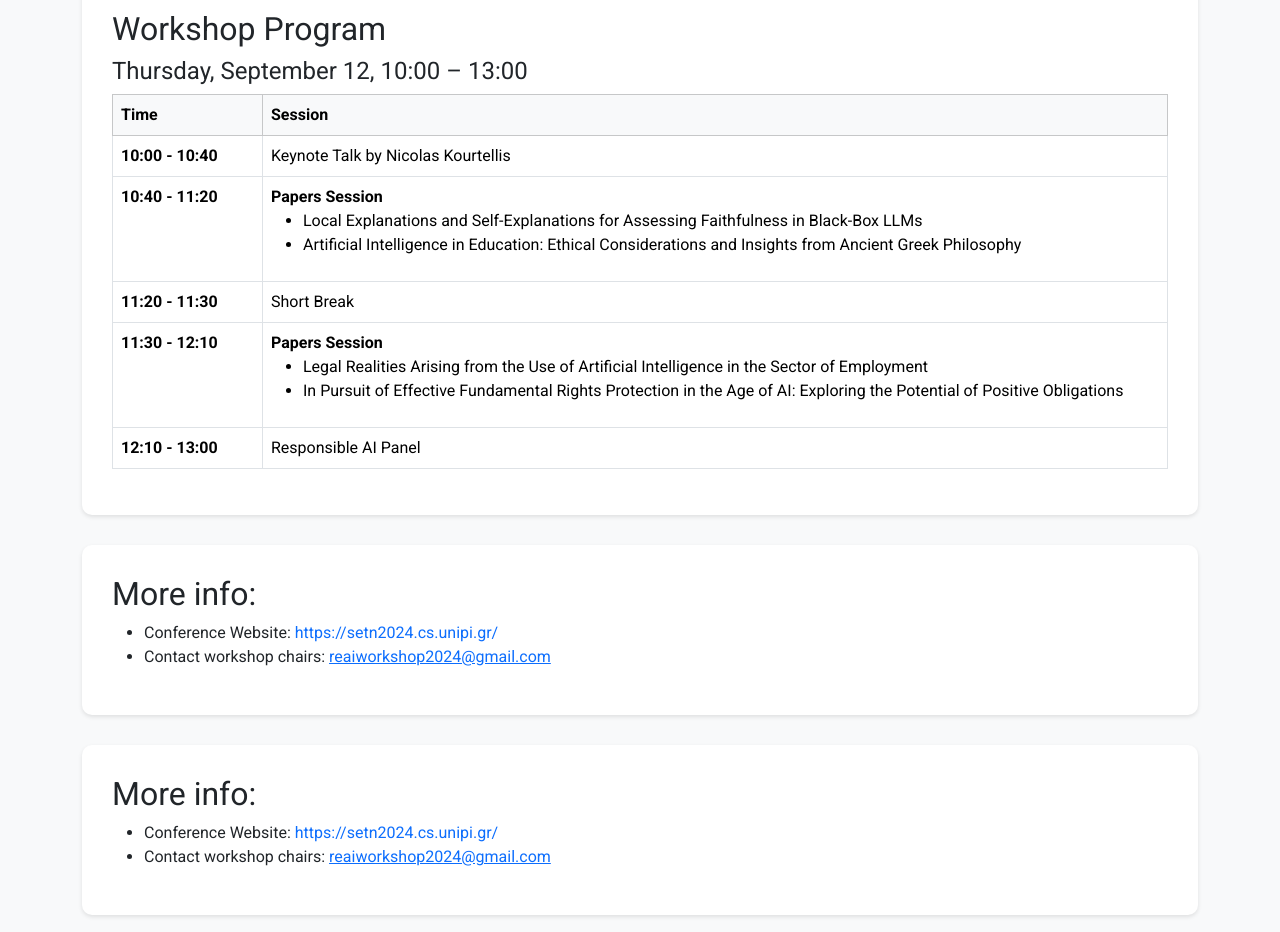
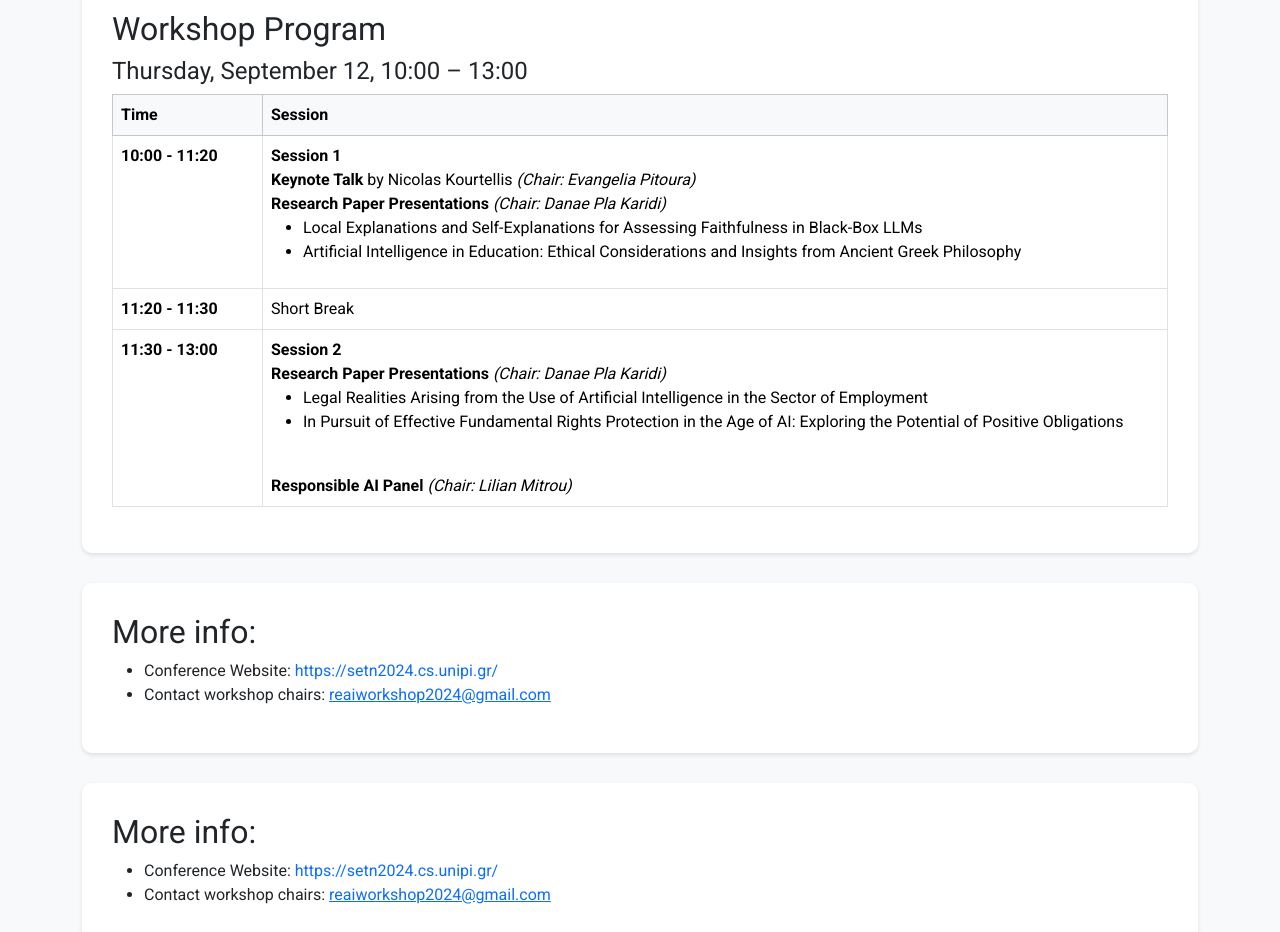
Before and after one commit to ReAI24/ReAI, a plain HTML site: page index.html in a window 1280 px wide. Shown: the part 5160-6092 px from the top of the page. Drawn offline with nearby package versions, Linux system fonts and the light colour scheme.

Commit message:
Update index.html

```diff
--- a/index.html
+++ b/index.html
@@ -325,13 +325,11 @@
         </thead>
         <tbody>
             <tr>
-                <td><strong>10:00 - 10:40</strong></td>
-                <td>Keynote Talk by Nicolas Kourtellis</td>
-            </tr>
-            <tr>
-                <td><strong>10:40 - 11:20</strong></td>
+                <td><strong>10:00 - 11:20</strong></td>
                 <td>
-                    <strong>Papers Session</strong>
+                    <strong>Session 1</strong><br/>
+                    <strong>Keynote Talk</strong> by Nicolas Kourtellis <em>(Chair: Evangelia Pitoura)</em><br/>
+                    <strong>Research Paper Presentations</strong> <em>(Chair: Danae Pla Karidi)</em>
                     <ul>
                         <li>Local Explanations and Self-Explanations for Assessing Faithfulness in Black-Box LLMs</li>
                         <li>Artificial Intelligence in Education: Ethical Considerations and Insights from Ancient Greek Philosophy</li>
@@ -343,18 +341,17 @@
                 <td>Short Break</td>
             </tr>
             <tr>
-                <td><strong>11:30 - 12:10</strong></td>
+                <td><strong>11:30 - 13:00</strong></td>
                 <td>
-                    <strong>Papers Session</strong>
+                    <strong>Session 2</strong><br/>
+                    <strong>Research Paper Presentations</strong> <em>(Chair: Danae Pla Karidi)</em>
                     <ul>
                         <li>Legal Realities Arising from the Use of Artificial Intelligence in the Sector of Employment</li>
                         <li>In Pursuit of Effective Fundamental Rights Protection in the Age of AI: Exploring the Potential of Positive Obligations</li>
                     </ul>
+                    <br/>
+                    <strong>Responsible AI Panel</strong> <em>(Chair: Lilian Mitrou)</em>
                 </td>
-            </tr>
-            <tr>
-                <td><strong>12:10 - 13:00</strong></td>
-                <td>Responsible AI Panel</td>
             </tr>
         </tbody>
     </table>
```
